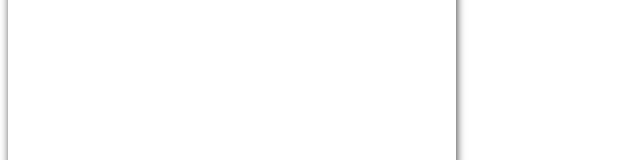
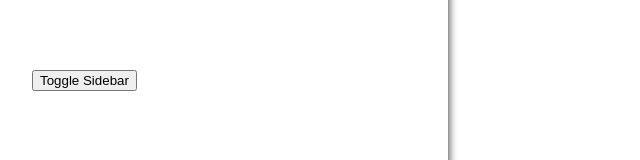
Before and after one commit to Marantesss/feup-asso, a Nuxt app in the folder frontend/: page / in a window 1280 px wide. Shown: the part 677-837 px from the top of the page, without its empty margins (0-640 px from the left). Built offline with nearby package versions, Linux system fonts and the light colour scheme.

Commit message:
:sparkles: add toggle sidebar button to bottom of screen

```diff
--- a/frontend/assets/css/styles.css
+++ b/frontend/assets/css/styles.css
@@ -4,7 +4,7 @@
 :root {
   --main-blue: #1E88E5;
   --main-dark-blue: #0969bd;
-  --main-grey: #54575a;
+  --main-grey-opaque: rgba(135, 139, 143, 0.5);
 }
 
 html {
--- a/frontend/components/SideBar.vue
+++ b/frontend/components/SideBar.vue
@@ -1,5 +1,5 @@
 <template>
-  <div class="wrapper">
+  <div :class="['sidebar', { close: !sidebarOpen, open: sidebarOpen }]">
     <div class="title-section">
       <h1 class="title">Live Dependency Manager</h1>
       <h3 class="subtitle">Linda e Girão</h3>
@@ -13,39 +13,63 @@
 </template>
 
 <script>
+import { mapActions, mapGetters } from 'vuex'
+
 export default {
   name: 'SideBar',
 
   data() {
     return {
       repoUrl: '',
+      isOpen: true,
     }
+  },
+
+  computed: {
+    ...mapGetters(['sidebarOpen']),
   },
 
   methods: {
     submitRepoUrl() {
       this.$emit('submitRepoUrl', this.repoUrl)
     },
+    ...mapActions({
+      toggleSidebar: 'toggleSidebar',
+    }),
   },
 }
 </script>
 
 <style scoped>
+.toggle-sidebar-button {
+  position: absolute;
+}
+
 .title-section {
   margin: 2rem 0rem;
 }
 
-.wrapper {
+.sidebar {
   position: absolute;
   z-index: 10;
   box-shadow: 1px 1px 8px #444;
   padding: 2rem 2rem;
   width: 24rem;
   min-height: 100vh;
+  transition: all 300ms;
 }
 
 .container {
   display: flex;
   flex-direction: column;
 }
+
+.close {
+  left: -24rem;
+  box-shadow: none;
+}
+
+.open {
+  left: 0rem;
+}
 </style>
--- a/frontend/pages/index.vue
+++ b/frontend/pages/index.vue
@@ -2,23 +2,29 @@
   <div>
     <SideBar @submitRepoUrl="analyzeRepo" />
     <div
-      v-if="!loading"
-      :class="[{ 'spinner-container-focus': !loading }, 'spinner-container']"
+      v-if="loading"
+      :class="[{ 'spinner-container-focus': loading }, 'spinner-container']"
     >
       <Spinner />
     </div>
     <Network
       id="main-network"
       ref="mynetwork"
+      :class="{ close: !sidebarOpen, open: sidebarOpen }"
       :nodes="nodes"
       :edges="edges"
       :options="options"
     >
     </Network>
+    <button class="button toggle-sidebar-button" @click="toggleSidebar">
+      Toggle Sidebar
+    </button>
   </div>
 </template>
 
 <script>
+import { mapActions, mapGetters } from 'vuex'
+
 import SideBar from '~/components/SideBar'
 import Spinner from '~/components/helpers/Spinner'
 
@@ -64,6 +70,10 @@ export default {
     }
   },
 
+  computed: {
+    ...mapGetters(['sidebarOpen']),
+  },
+
   methods: {
     async analyzeRepo(repoUrl) {
       this.loading = true
@@ -77,11 +87,21 @@ export default {
       await new Promise((resolve) => setTimeout(resolve, 1000))
       this.loading = false
     },
+    ...mapActions({
+      toggleSidebar: 'toggleSidebar',
+    }),
   },
 }
 </script>
 
 <style>
+.toggle-sidebar-button {
+  position: absolute;
+  left: 2rem;
+  bottom: 2rem;
+  z-index: 10;
+}
+
 .spinner-container {
   position: absolute;
   left: 0px;
@@ -98,7 +118,15 @@ export default {
 }
 
 .spinner-container-focus {
-  background-color: var(--main-grey);
+  background-color: var(--main-grey-opaque);
+}
+
+.close {
+  padding-left: 0rem;
+}
+
+.open {
+  padding-left: 24rem;
 }
 
 #main-network {
@@ -107,7 +135,6 @@ export default {
   top: 0px;
   bottom: 0px;
   right: 0px;
-  padding-left: 24rem;
   min-height: 100vh;
   /* background-color: aquamarine; */
 }
--- /dev/null
+++ b/frontend/store/index.js
@@ -0,0 +1,19 @@
+export const state = () => ({
+  sidebarOpen: true,
+})
+
+export const getters = {
+  sidebarOpen: (state) => state.sidebarOpen,
+}
+
+export const mutations = {
+  toggleSidebar(state) {
+    state.sidebarOpen = !state.sidebarOpen
+  },
+}
+
+export const actions = {
+  toggleSidebar(context) {
+    context.commit('toggleSidebar')
+  },
+}
```
